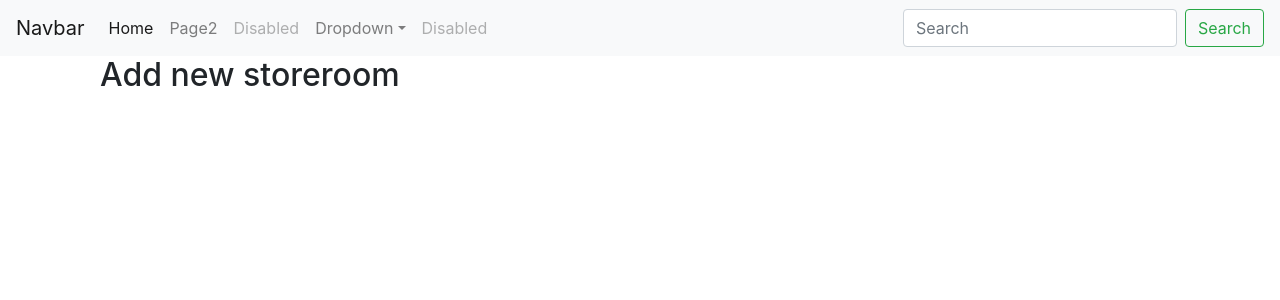
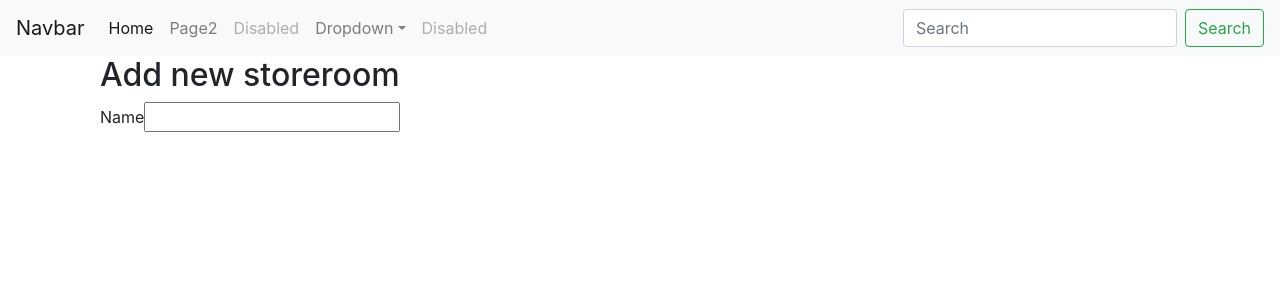
Before and after one commit to ismaelcabanas/storeroom-react, a React (Create React App) app: page / in a window 1280 px wide. Shown: the top 300 px of the page. Built offline with nearby package versions, Linux system fonts and the light colour scheme.

Commit message:
Unit test for Text component

```diff
--- a/src/components/storeroom/Label.js
+++ b/src/components/storeroom/Label.js
@@ -2,7 +2,7 @@ import React, { Component } from 'react';
 
 class Label extends Component {
     render() {
-        return (<label></label>)
+        return (<label>Name</label>)
     }
 }
 
--- a/src/components/storeroom/Text.js
+++ b/src/components/storeroom/Text.js
@@ -2,7 +2,7 @@ import React, { Component } from 'react';
 
 class Text extends Component {
     render() {
-        return ("")
+        return (<input type="text"/>)
     }
 }
 
```
Also changed, not shown: 1 other file (tests, documents, lock files or other folders).
